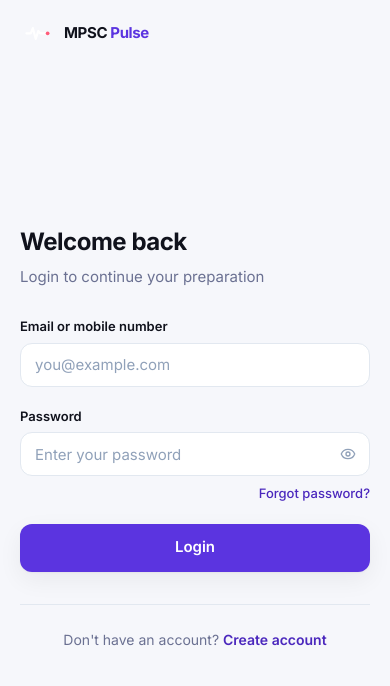
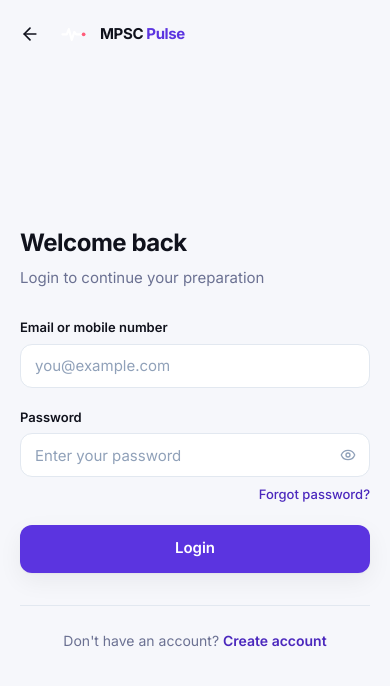
Before and after one commit to KunalCodeCraft02/mpsc-plus, a Next.js app: page /login in a window 390 px wide. Shown: the top 686 px of the page. Built offline with nearby package versions, Linux system fonts and the light colour scheme.

Commit message:
fix: add mobile auth back button

```diff
--- a/src/components/layout/AuthShell.jsx
+++ b/src/components/layout/AuthShell.jsx
@@ -1,12 +1,14 @@
 "use client";
 
 import Link from "next/link";
-import { CheckCircle2 } from "lucide-react";
+import { useRouter } from "next/navigation";
+import { ArrowLeft, CheckCircle2 } from "lucide-react";
 import { BrandLock, PulseMark } from "./Brand";
 import { useI18n } from "@/context/I18nContext";
 
 export function AuthShell({ children, side = true }) {
   const { t } = useI18n();
+  const router = useRouter();
   return (
     <div className="flex min-h-dvh bg-[#f6f7fb]">
       {side ? (
@@ -46,8 +48,16 @@ export function AuthShell({ children, side = true }) {
       ) : null}
 
       <main className="flex min-w-0 flex-1 flex-col">
-        <div className="flex min-h-16 items-center justify-between px-5 pb-4 pt-[calc(1rem+var(--sat))] lg:hidden">
-          <Link href="/">
+        <div className="flex min-h-16 items-center gap-2 px-5 pb-4 pt-[calc(1rem+var(--sat))] lg:hidden">
+          <button
+            type="button"
+            onClick={() => router.back()}
+            className="-ml-2 rounded-xl p-2 text-ink transition hover:bg-slate-100"
+            aria-label={t("common.back")}
+          >
+            <ArrowLeft className="h-5 w-5" />
+          </button>
+          <Link href="/" className="min-w-0">
             <BrandLock size={34} showTagline={false} />
           </Link>
         </div>
```
